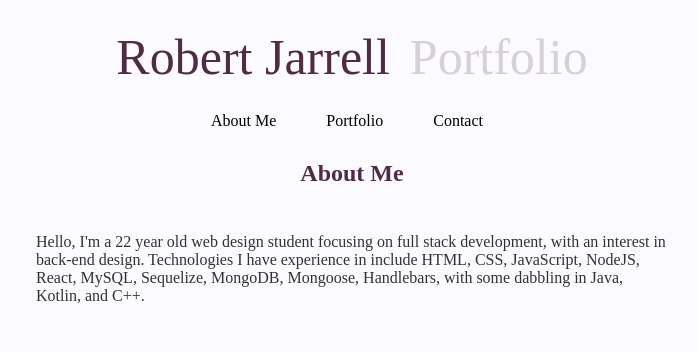
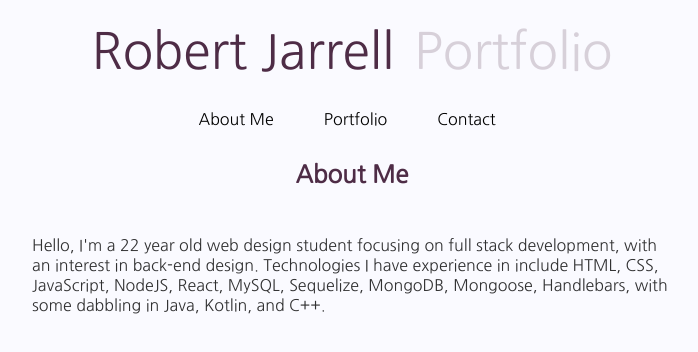
Before and after one commit to jarrellrn/20-react-portfolio, a React (Create React App) app: page / in a window 1280 px wide. Shown: the top 352 px of the page, without its empty margins (288-986 px from the left). Built offline with nearby package versions, Linux system fonts and the light colour scheme.

Commit message:
updated index.css

```diff
--- a/src/index.css
+++ b/src/index.css
@@ -1,10 +1,10 @@
-/* body {
+body {
   margin: 0;
   font-family: "Nanum Gothic", sans-serif;
   -webkit-font-smoothing: antialiased;
   -moz-osx-font-smoothing: grayscale;
-  opacity: 80%;
-} */
+  /* opacity: 80%; */
+}
 
 code {
   font-family: source-code-pro, Menlo, Monaco, Consolas, "Courier New",
```
Also changed, not shown: 8 other files (tests, documents, lock files or other folders).
